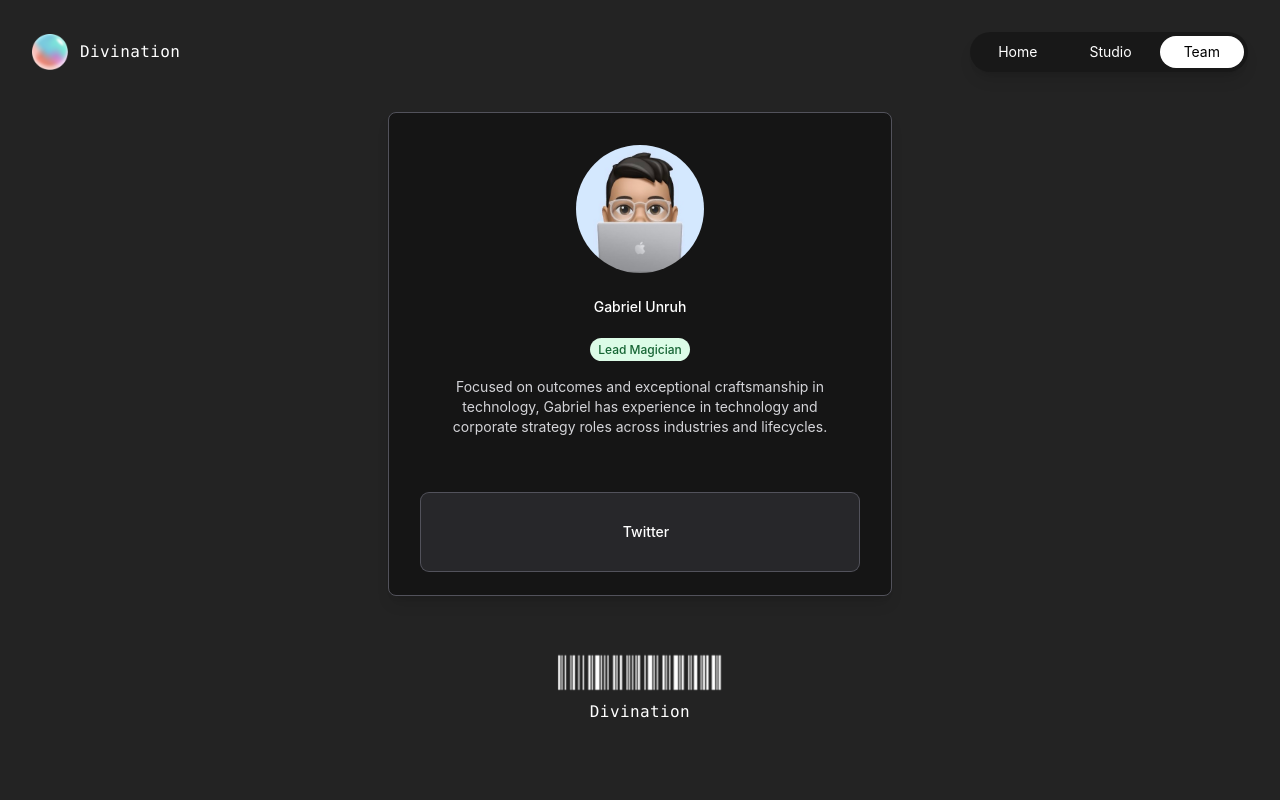
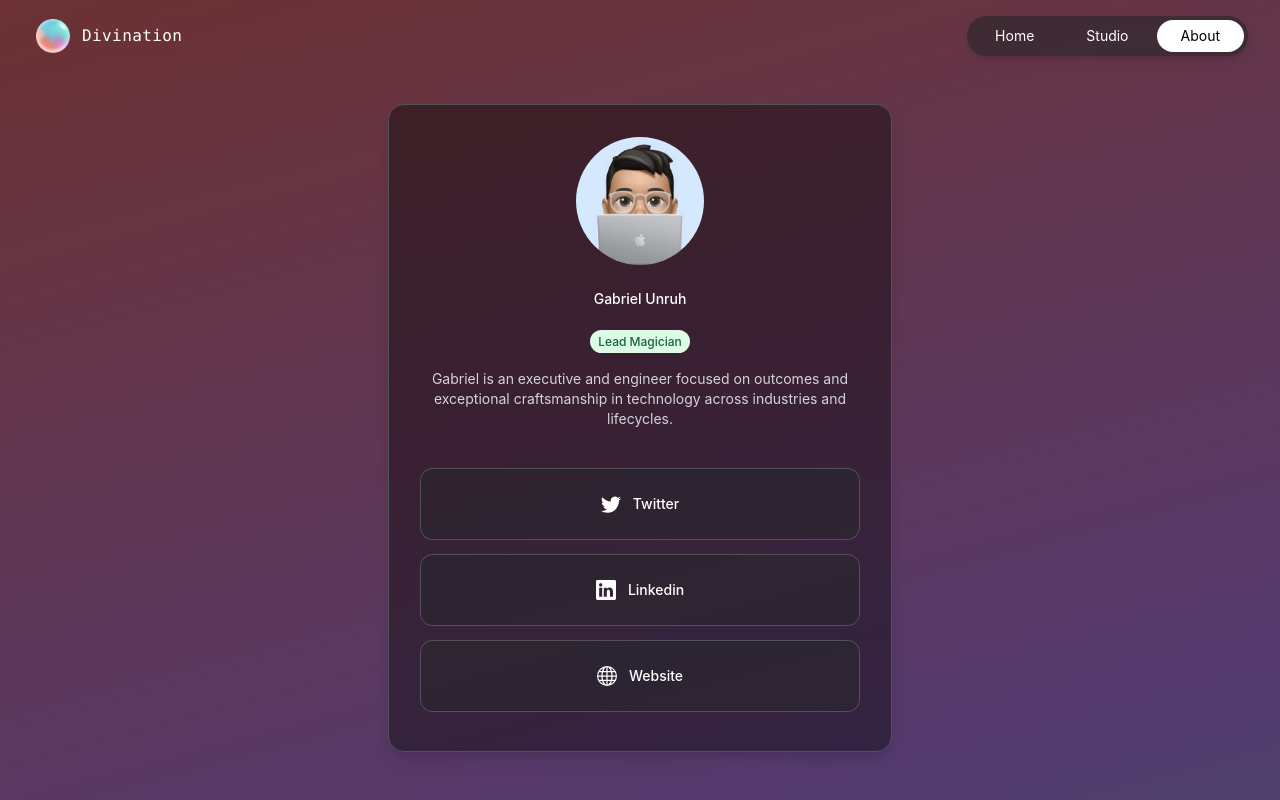
Before and after one commit to gcunruh/divination, a Next.js app: page /about in a window 1280 px wide. Shown: the top 800 px of the page. Built offline with nearby package versions, Linux system fonts and the light colour scheme.

Commit message:
home updates

```diff
--- a/components/Header.js
+++ b/components/Header.js
@@ -15,7 +15,7 @@ function Pill({ text, href }) {
 
     return (
         <Link href={href}>
-            <a className={"flex flex-row items-center mx-[2px] text-sm cursor-pointer rounded-full px-6 h-8 hover:opacity-60 transition ease-in-out delay-50 " + conditionalStyle}>
+            <a className={"flex flex-row items-center mx-[2px] text-sm cursor-pointer rounded-full px-4 md:px-6 h-8 hover:opacity-60 transition ease-in-out delay-50 " + conditionalStyle}>
             <div className="">
                 {text}
             </div>
@@ -25,25 +25,26 @@ function Pill({ text, href }) {
 }
 
 export default function Header() {
-    const router = useRouter();
 
     return (
-        <div className="my-3 md:my-4 flex flex-row justify-center md:justify-between w-full">
-            <div className="flex-row justify-center items-center hidden md:flex">
+        <div className="my-3 md:my-4 flex flex-row justify-between items-center w-full px-3 md:px-0 sticky top-0">
+            <Link href="/">
+                <a className="flex flex-row justify-center items-center rounded-full backdrop-blur-md bg-transparent px-1 h-10">
                     <Image
                         className="block w-auto"
                         src="/divination_logo.png"
                         alt="Divination"
-                    height={36}
-                    width={36}
+                        height={34}
+                        width={34}
                         priority={true}
                     />
-                <text className="text-white ml-3 font-mono tracking-wide">Divination</text>
-            </div>
-            <div className="flex flex-row rounded-full bg-black border-2 border-black h-10 my-4 bg-opacity-30 border-opacity-0 shadow-lg items-center">
+                    <text className="text-white ml-3 font-mono tracking-wide hidden md:block">Divination</text>
+                </a>
+            </Link>
+            <div className="flex flex-row rounded-full bg-zinc-800 border-2 border-black h-10 my-4 bg-opacity-60 border-opacity-0 shadow-md items-center backdrop-blur-md">
                 <Pill text="Home" href="/" />
                 <Pill text="Studio" href="/studio" />
-                <Pill text="Team" href="/about" />
+                <Pill text="About" href="/about" />
             </div>
         </div>
     )
--- a/pages/_app.js
+++ b/pages/_app.js
@@ -1,7 +1,11 @@
 import '../styles/globals.css'
 
 function MyApp({ Component, pageProps }) {
-  return <Component {...pageProps} />
+  return (
+    <div style={{ backgroundSize: "300%", boxShadow: "inset 0 0 0 1000px rgba(0,0,0,.56)" }} className="-mt-4 h-full bg-gradient-to-br from-red-400 via-purple-400 to-teal-300 animate-flow pb-10 md:pb-24">
+      <Component {...pageProps} />
+    </div>
+  )
 }
 
 export default MyApp
--- a/pages/about.js
+++ b/pages/about.js
@@ -17,12 +17,12 @@ const people = [
 export default function About() {
     return (
         <Layout>
-            <div className="mt-6 text-xl w-10/12 max-w-lg mx-auto">
+            <div className="mt-8 text-xl w-full max-w-lg mx-auto">
                 <ul role="list" className="px-1">
                     {people.map((person) => (
                         <li
                             key={person.email}
-                            className="col-span-1 flex flex-col text-center bg-black bg-opacity-40 rounded-lg shadow-lg border border-zinc-600"
+                            className="col-span-1 flex flex-col text-center bg-black bg-opacity-40 rounded-2xl shadow-lg border border-zinc-600"
                         >
                             <div className="flex-1 flex flex-col p-8">
                                 <img className="w-32 h-32 flex-shrink-0 mx-auto rounded-full" src={person.imageUrl} alt="" />
@@ -35,19 +35,34 @@ export default function About() {
                                         </span>
                                     </dd>
                                     <dd className="text-sm text-zinc-300 px-2 pt-4">
-                                        Focused on outcomes and exceptional craftsmanship in technology, Gabriel has experience in technology and corporate strategy roles across industries and lifecycles.
+                                        Gabriel is an executive and engineer focused on outcomes and exceptional craftsmanship in technology across industries and lifecycles.
                                     </dd>
                                 </dl>
                             </div>
-                            <div className="rounded-lg py-3 bg-zinc-800 hover:bg-zinc-900 mx-8 my-6 ring-1 ring-zinc-600 transition ease-in-out delay-50">
-                                <a
-                                            href={person.twitter}
-                                            className="relative w-0 flex-1 inline-flex items-center justify-center py-4 text-sm font-medium border border-transparent"
+                            <a href={person.twitter} className="rounded-xl py-2 bg-zinc-800 bg-opacity-50 hover:bg-zinc-900 mx-8 my-2 ring-1 ring-zinc-600 hover:ring-1 hover:ring-offset-1 hover:ring-white hover:bg-opacity-40 hover:scale-[1.02] transition ease-in-out delay-50">
+                                <div
+                                            className="flex-1 inline-flex items-center justify-center py-4 text-sm font-medium border border-transparent"
                                 >
                                             <BsTwitter className="w-5 h-5" aria-hidden="true" />
                                             <span className="ml-3">Twitter</span>
-                                </a>
-                            </div>
+                                </div>
+                            </a>
+                            <a href={person.linkedin} className="rounded-xl py-2 bg-zinc-800 bg-opacity-50 hover:bg-zinc-900 mx-8 my-2 ring-1 ring-zinc-600 hover:ring-1 hover:ring-offset-1 hover:ring-white hover:bg-opacity-40 hover:scale-[1.02] transition ease-in-out delay-50">
+                                <div
+                                            className="flex-1 inline-flex items-center justify-center py-4 text-sm font-medium border border-transparent"
+                                >
+                                            <BsLinkedin className="w-5 h-5" aria-hidden="true" />
+                                            <span className="ml-3">Linkedin</span>
+                                </div>
+                            </a>
+                            <a href="https://gabrielunruh.com" className="rounded-xl py-2 bg-zinc-800 bg-opacity-50 hover:bg-zinc-900 mx-8 my-2 ring-1 ring-zinc-600 hover:ring-1 hover:ring-offset-1 hover:ring-white hover:bg-opacity-40 hover:scale-[1.02] transition ease-in-out delay-50 mb-10">
+                                <div
+                                            className="flex-1 inline-flex items-center justify-center py-4 text-sm font-medium border border-transparent"
+                                >
+                                            <BsGlobe className="w-5 h-5" aria-hidden="true" />
+                                            <span className="ml-3">Website</span>
+                                </div>
+                            </a>
                             {/* <div className="divide-y divide-zinc-600">
                                 <div className="-mt-px flex divide-x divide-zinc-600">
                                     <div className="-ml-px w-0 flex-1 flex text-zinc-300 hover:text-white">
--- a/pages/index.js
+++ b/pages/index.js
@@ -52,17 +52,57 @@ export default function Home() {
 
   return (
     <Layout>
-      <div style={{ backgroundSize: "300%" }} className="mb-4 py-4 px-3 md:px-0 text-4xl md:text-5xl text-transparent bg-clip-text bg-gradient-to-br from-red-400 via-purple-400 to-teal-300 max-w-4xl animate-flow text-left">
+      <div className="mb-0 py-4 px-3 md:px-0 text-4xl md:text-5xl text-white max-w-4xl text-left">
         Divination is a human-readable product studio making magic in the digital age.
       </div>
+      <ul role="list" className="grid grid-cols-1 gap-6 sm:grid-cols-1 md:grid-cols-1 lg:grid-cols-3 my-6">
+                <li
+                    className="text-white col-span-1 flex flex-col text-left bg-zinc-800 rounded-2xl shadow-lg border border-zinc-600"
+                    >
+                        <div className="flex-1 flex flex-col my-4 mx-5">
+                            <h2 className="text-md font-regular py-2 rounded-t-lg text-zinc-300">
+                                <span className="border border-zinc-300 rounded-full inline-block h-3 w-3 mr-1 bg-tahiti animate-pulse"> </span>Engineering
+                            </h2>
+                            <div className="">
+                                Hands on engineering and architecture guidance ranging from proof of concepts to production-ready applications
+                            </div>
+                        </div>
+                    </li>
+                    <li
+                    className="text-white col-span-1 flex flex-col text-left bg-zinc-800 rounded-2xl shadow-lg border border-zinc-600"
+                    >
+                        <div className="flex-1 flex flex-col my-4 mx-5">
+                            <h2 className="text-md font-regular py-2 rounded-t-lg text-zinc-300">
+                            <span className="border border-zinc-300 rounded-full inline-block h-3 w-3 mr-1 bg-purple-500 animate-pulse"> </span>Finance
+                            </h2>
+                            <div className="">
+                                Financial services including financial modeling, and fundraising strategy, and startup bookkeeping
+                            </div>
+                        </div>
+                    </li>
+                    <li
+                    className="text-white col-span-1 flex flex-col text-left bg-zinc-800 rounded-2xl shadow-lg border border-zinc-600"
+                    >
+                        <div className="flex-1 flex flex-col my-4 mx-5">
+                            <h2 className="text-md font-regular py-2 rounded-t-lg text-zinc-300">
+                            <span className="border border-zinc-300 rounded-full inline-block h-3 w-3 mr-1 bg-blue-400 animate-pulse"> </span>Advisory
+                            </h2>
+                            <div className="">
+                                Stategic advisory including independent directorships, audit committee, and industry commentary/research
+                            </div>
+                        </div>
+                    </li>
+                </ul>
+      <div className='w-48 px-3 md:px-0 mb-72'>
       <button
         type="button"
         onClick={() => router.push("/about")}
-        className="my-8 w-9/12 md:w-48 items-center py-3 text-sm font-medium text-white rounded-lg bg-black bg-opacity-30 focus:outline-none ring-1 ring-zinc-600 focus:ring-1 focus:ring-offset-1 focus:ring-white hover:ring-1 hover:ring-offset-1 hover:ring-white hover:bg-opacity-40 hover:scale-105 transition ease-in-out delay-50"
+        className="my-8 w-full py-3 text-sm font-medium text-white rounded-xl bg-zinc-800 focus:outline-none ring-1 ring-zinc-600 focus:ring-1 focus:ring-offset-1 focus:ring-white hover:ring-1 hover:ring-offset-1 hover:ring-white hover:bg-opacity-40 hover:scale-105 transition ease-in-out delay-50"
       >
         Let&apos;s Talk
         <ArrowRightIcon className="h-4 px-1 inline-block" />
       </button>
+      </div>
     </Layout>
   )
 }
--- a/styles/globals.css
+++ b/styles/globals.css
@@ -1,10 +1,6 @@
 @tailwind base;
 @tailwind components;
 @tailwind utilities;
-
-html {
-  background-color: #232323;
-}
 
 body {
   padding: 0;
--- a/tailwind.config.js
+++ b/tailwind.config.js
@@ -9,10 +9,11 @@ module.exports = {
         'tahiti': '#EC916A'
       },
       animation: {
-        flow: "flow 3s ease-in-out infinite",
+        flow: "flow 6s ease-in-out infinite",
         floatfast: 'float 3s ease-in-out infinite',
         floatslow: 'float 3s ease-out infinite',
         floatmed: 'float 3s ease-in infinite',
+        pulse: 'pulse 1.5s infinite',
       },
       keyframes: {
         flow: {
@@ -31,7 +32,11 @@ module.exports = {
           '50%': { transform: 'translate(2px, 10px)' },
           '100%': { transform: 'translate(0, -0px)' }
         },
-
+        pulse: {
+          '0%': {},
+          '70%': { boxShadow: '0 0 0 50px rgba(#000000, 0)' },
+          '100%': { boxShadow: '0 0 0 0 rgba(#000000, 0)' }
+      },
       }
     },
   },
```
Also changed, not shown: pages/studio.js (+4 -42 lines), public/bg.jpeg (added). Lines whose indentation alone changed are shown as unchanged.
